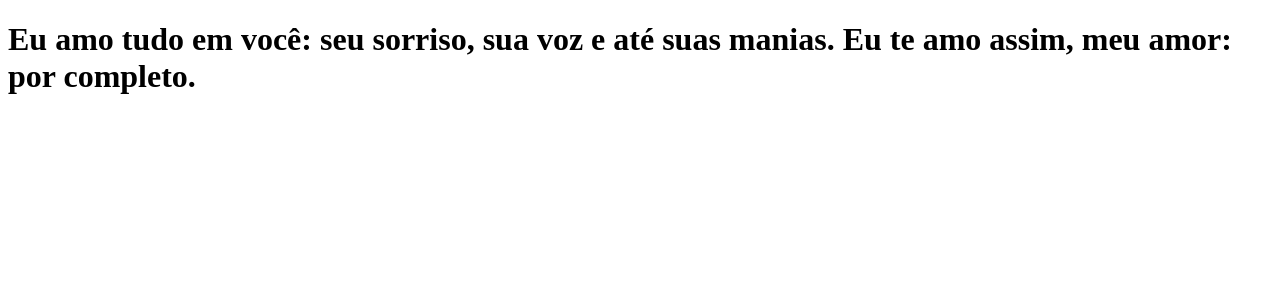
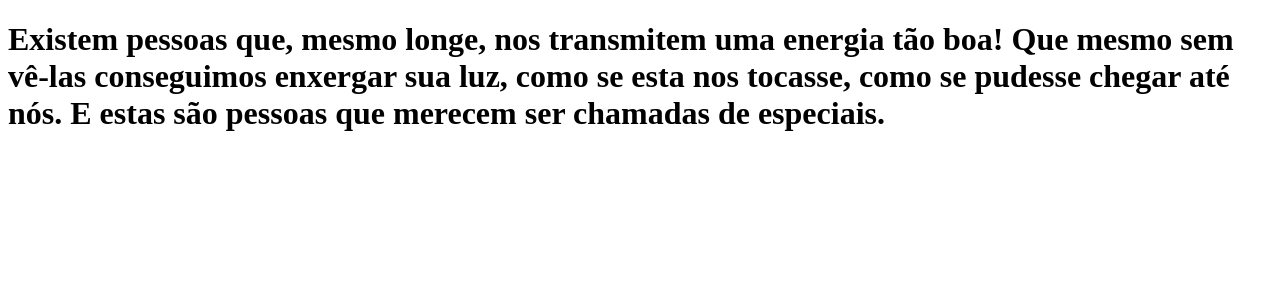
Before and after one commit to davidgabriel23/clone-tab-news, a Next.js app: page / in a window 1280 px wide. Shown: the top 300 px of the page. Built offline with nearby package versions, Linux system fonts and the light colour scheme.

Commit message:
att frase

```diff
--- a/pages/index.js
+++ b/pages/index.js
@@ -1,7 +1,14 @@
 function Home() {
 
 
-    return <h1>Eu amo tudo em você: seu sorriso, sua voz e até suas manias. Eu te amo assim, meu amor: por completo.</h1>
+    return <h1>Existem pessoas que, mesmo longe,
+    nos transmitem uma energia tão boa!
+    Que mesmo sem vê-las
+    conseguimos enxergar sua luz,
+    como se esta nos tocasse,
+    como se pudesse chegar até nós.
+    E estas são pessoas que merecem
+    ser chamadas de especiais.</h1>
 
 }
 
```
